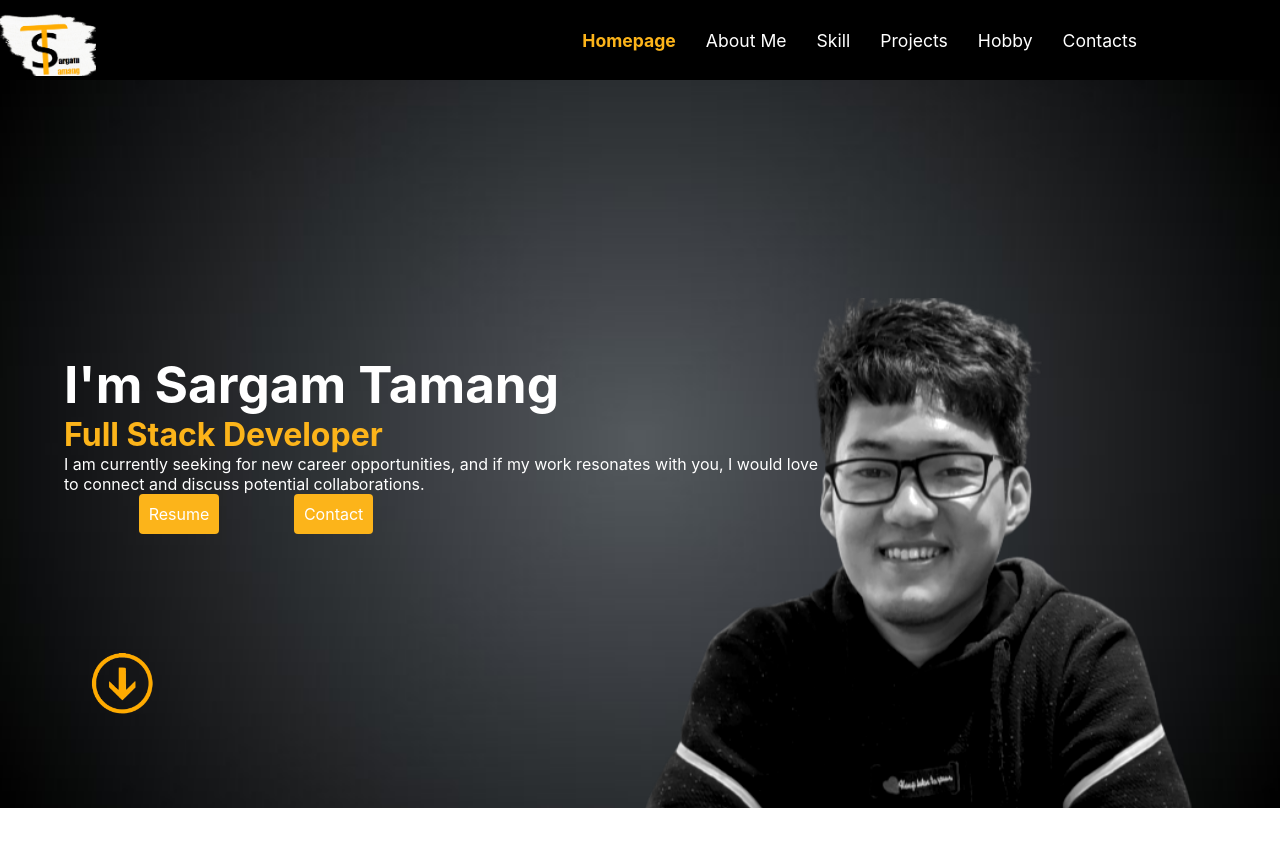
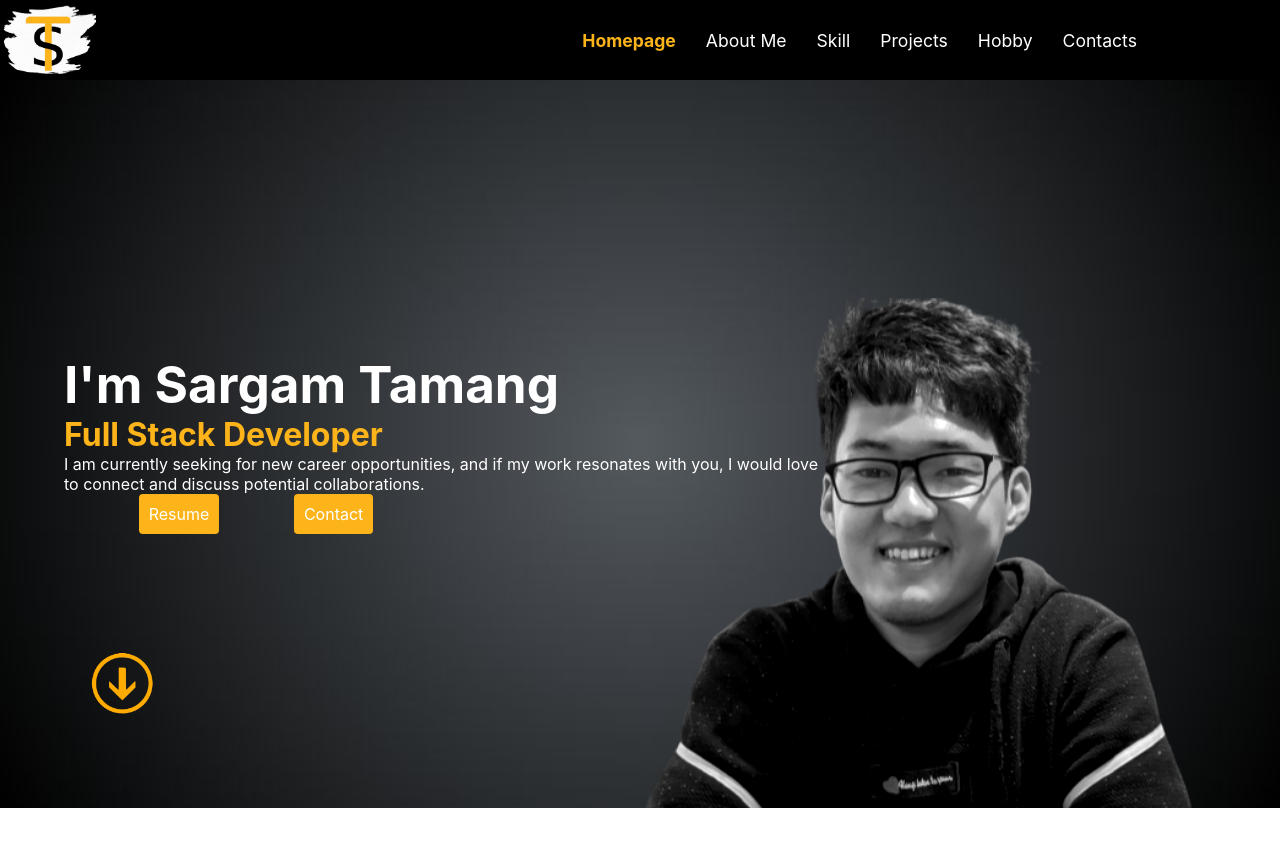
Before and after one commit to sargamtmg/PersonalSite, a React (Create React App) app: page / in a window 1280 px wide. Shown: the top 846 px of the page. Built offline with nearby package versions, Linux system fonts and the light colour scheme.

Commit message:
change_logo

```diff
--- a/src/styles/components/navigation.scss
+++ b/src/styles/components/navigation.scss
@@ -10,7 +10,7 @@
     justify-content: space-between;
     align-items: center;
     .logo{
-        background-image: url('../../img/logo/logo2.png');
+        background-image: url('../../img/logo/logo.png');
         background-size: cover;
         background-repeat: no-repeat;
         width:12vh;
@@ -60,6 +60,10 @@
     @media only screen and (max-width: $break-sm-width) {
         padding:3vh;
     }
+
+    @media only screen and (max-width: $break-xsm-width) {
+        padding:2vh;
+    }
 }
 
 .active{
```
